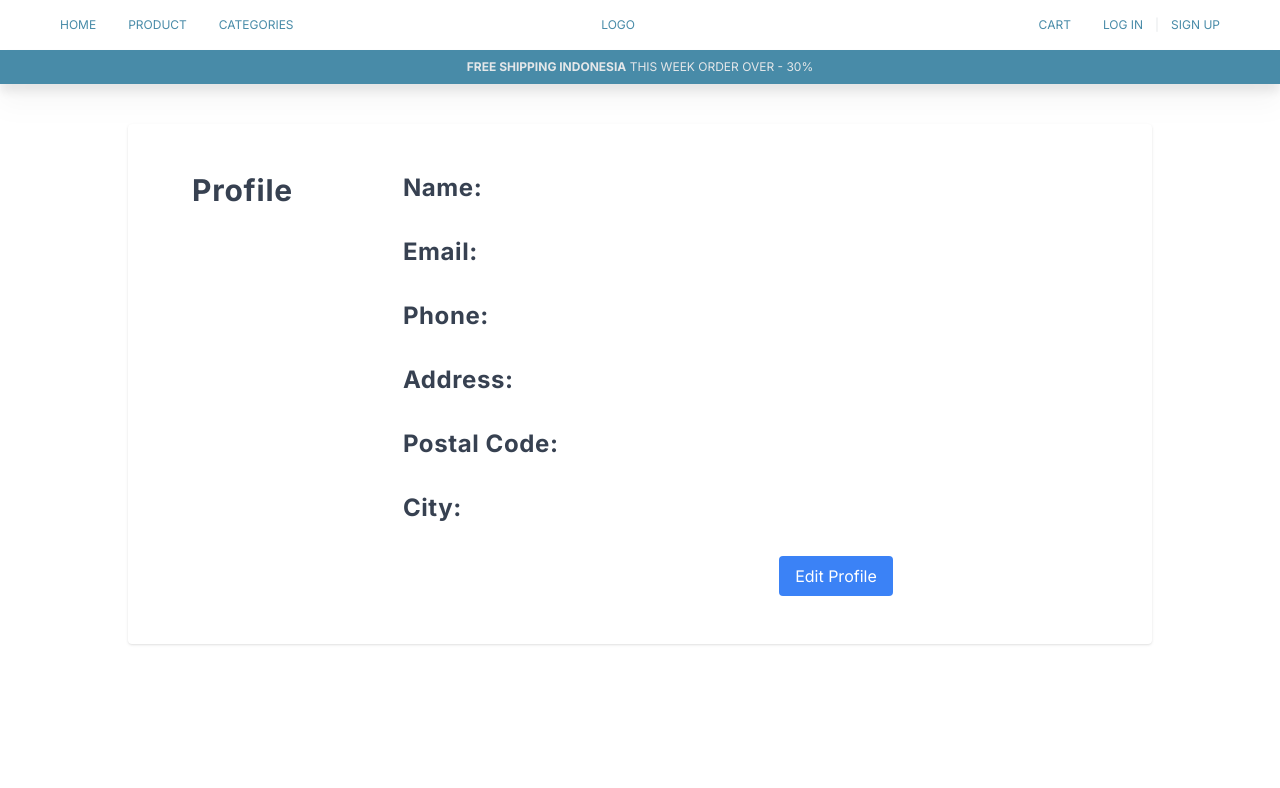
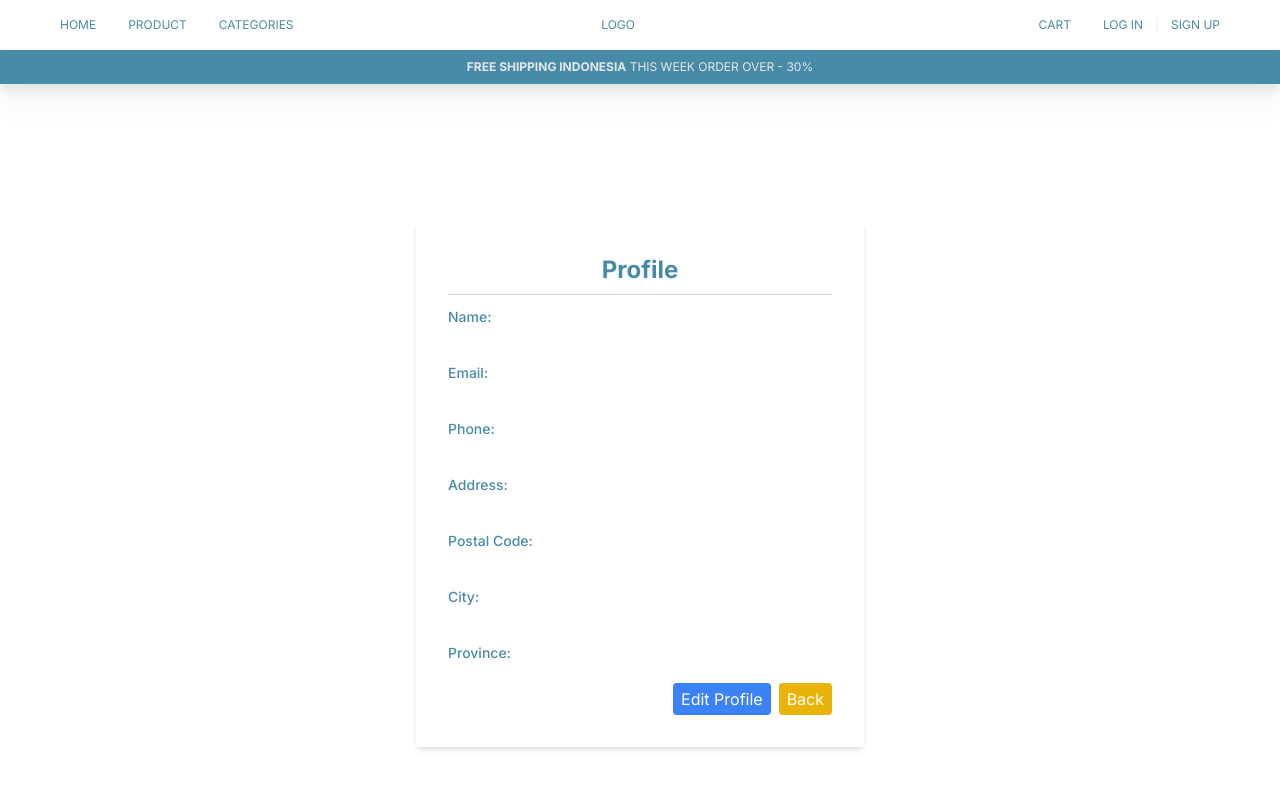
Before and after one commit to awriyou/FP-Rakamin, a Next.js app in the folder frontend/: page /user/profile/1 in a window 1280 px wide. Shown: the top 788 px of the page. Built offline with nearby package versions, Linux system fonts and the light colour scheme; no server answers.

Commit message:
[agus]fix:  (user) profile

```diff
--- a/frontend/app/user/(user)/profile/[userId]/edit/profile/page.jsx
+++ b/frontend/app/user/(user)/profile/[userId]/edit/profile/page.jsx
@@ -17,7 +17,7 @@ export default function Page({ params }) {
   const router = useRouter();
 
   function handleCancel() {
-    router.push(`/profile/${params.userId}`);
+    router.push(`/user/profile/${params.userId}`);
   }
 
   async function handleSave(e) {
@@ -34,7 +34,7 @@ export default function Page({ params }) {
 
     try {
       const response = await axios.put(
-        `http://localhost:8081/api/v1/users/${params.userId}`,
+        `http://localhost:3000/api/v1/users/${params.userId}`,
         {
           name,
           email,
@@ -57,7 +57,7 @@ export default function Page({ params }) {
       setProvince("");
 
       if (response.status === 200) {
-        router.push(`/profile/${params.userId}`);
+        router.push(`/user/profile/${params.userId}`);
       } else {
         alert("Failed to update user.");
       }
--- a/frontend/app/user/(user)/profile/[userId]/page.jsx
+++ b/frontend/app/user/(user)/profile/[userId]/page.jsx
@@ -10,7 +10,10 @@ export default function Page({ params }) {
   const router = useRouter();
 
   function handleClick() {
-    router.push(`/profile/${params.userId}/edit/profile`);
+    router.push(`/user/profile/${params.userId}/edit/profile`);
+  }
+  function handleBack() {
+    router.push(`/`);
   }
 
   function handleEditPassword() {
@@ -25,7 +28,7 @@ export default function Page({ params }) {
     const fetchUser = async () => {
       try {
         const { data } = await axios.get(
-          `http://localhost:8081/api/v1/users/${params.userId}`
+          `http://localhost:3000/api/v1/users/${params.userId}`
         );
         setUser(data);
       } catch (error) {
@@ -45,46 +48,59 @@ export default function Page({ params }) {
   ];
 
   return (
-    <div className="container mx-auto p-4 w-3/4 md:w-1/2 lg:w-4/5 my-10 space-y-4chc bg-white rounded shadow">
-      <form className="flex flex-col md:flex-row items-start md:items-stretch justify-start md:justify-between space-y-4 md:space-y-0">
+    <div className="flex items-center justify-center min-h-screen font-poppins">
+      <form className="bg-white p-8 rounded shadow-md w-full max-w-md mt-10 mb-10 font-poppins ">
         {/* Left Column - Data and Buttons */}
-          <div className="space-y-4 p-4 bg-white w-full md:w-1/3 lg:w-1/4 px-8 py-6 lg:px-12 lg:py-8 sm:px-8 sm:py-6">
-            <h1 className="text-3xl font-bold text-gray-700 tracking-wide ">Profile</h1>
+          <div className="text-center mb-3">
+            <h1 className="text-2xl font-bold text-blue-500" style={{ color: '#488BA8' }}>Profile</h1>
+            <hr className="my-2 border-t border-gray-300" />
           </div>
-        <div className="space-y-4 p-4 bg-white w-full md:w-2/3 lg:w-3/4 px-8 py-6 lg:px-12 lg:py-8 sm:px-8 sm:py-6 mx-auto4">
+        <div className="mb-">
           <div className="space-y-4">
           <div>
-            <h5 className="font-bold text-md  text-gray-700 tracking-wide mb-4 sm:mb-6 lg:mb-8 sm:text-xl lg:text-2xl ">Name:</h5>
-            <p className="text-gray-500 sm:text-lg lg:text-xl">{user.name}</p>
+            <h5 className="block text-sm font-medium text-gray-600" style={{ color: '#488BA8' }}>Name:</h5>
+            <p className="mt-1 p-2 w-full  rounded-md">{user.name}</p>
           </div>
           <div>
-            <h5 className="font-bold text-md  text-gray-700 tracking-wide mb-4 sm:mb-6 lg:mb-8 sm:text-xl lg:text-2xl ">Email:</h5>
-            <p className="text-gray-500 sm:text-lg lg:text-xl">{user.email}</p>
+            <h5 className="block text-sm font-medium text-gray-600" style={{ color: '#488BA8' }}>Email:</h5>
+            <p className="mt-1 p-2 w-full  rounded-md">{user.email}</p>
           </div>
           <div>
-            <h5 className="font-bold text-md  text-gray-700 tracking-wide mb-4 sm:mb-6 lg:mb-8 sm:text-xl lg:text-2xl ">Phone:</h5>
-            <p className="text-gray-500 sm:text-lg lg:text-xl">{user.phone}</p>
+            <h5 className="block text-sm font-medium text-gray-600" style={{ color: '#488BA8' }}>Phone:</h5>
+            <p className="mt-1 p-2 w-full  rounded-md">{user.phone}</p>
           </div>
           <div>
-            <h5 className="font-bold text-md  text-gray-700 tracking-wide mb-4 sm:mb-6 lg:mb-8 sm:text-xl lg:text-2xl ">Address:</h5>
-            <p className="text-gray-500 sm:text-lg lg:text-xl">{user.address}</p>
+            <h5 className="block text-sm font-medium text-gray-600" style={{ color: '#488BA8' }}>Address:</h5>
+            <p className="mt-1 p-2 w-full  rounded-md">{user.address}</p>
           </div>
           <div>
-            <h5 className="font-bold text-md  text-gray-700 tracking-wide mb-4 sm:mb-6 lg:mb-8 sm:text-xl lg:text-2xl ">Postal Code:</h5>
-            <p className="text-gray-500 sm:text-lg lg:text-xl">{user.postalCode}</p>
+            <h5 className="block text-sm font-medium text-gray-600" style={{ color: '#488BA8' }}>Postal Code:</h5>
+            <p className="mt-1 p-2 w-full  rounded-md">{user.postalCode}</p>
           </div>
           <div>
-            <h5 className="font-bold text-md  text-gray-700 tracking-wide mb-4 sm:mb-6 lg:mb-8 sm:text-xl lg:text-2xl ">City:</h5>
-            <p className="text-gray-500 sm:text-lg lg:text-xl">{user.city}</p>
+            <h5 className="block text-sm font-medium text-gray-600" style={{ color: '#488BA8' }}>City:</h5>
+            <p className="mt-1 p-2 w-full  rounded-md">{user.city}</p>
           </div>
+          <div>
+            <h5 className="block text-sm font-medium text-gray-600" style={{ color: '#488BA8' }}>Province:</h5>
+            <p className="mt-1 p-2 w-full  rounded-md">{user.province}</p>
+          </div>
+
           </div>
           <div className="space-x-2 flex justify-end">
             <button
               onClick={handleClick}
               type="button"
-              className="bg-blue-500 text-white px-4 py-2 rounded"
+              className="bg-blue-500 text-white px-2 py-1 rounded"
             >
               Edit Profile
+            </button>
+            <button
+              onClick={handleBack}
+              type="button"
+              className="bg-yellow-500 text-white px-2 py-1 rounded"
+            >
+              Back
             </button>
             {/* <button
               onClick={handleEditPassword}
@@ -97,7 +113,7 @@ export default function Page({ params }) {
         </div>
 
         {/* Right Column - Photo */}
-        <div className="text-center w-full md:w-1/3 lg:w-1/4 p-4">
+        {/* <div className="text-center w-full md:w-1/3 lg:w-1/4 p-4">
           {user.photo && (
             <div
               onClick={handleEditPhoto}
@@ -110,7 +126,7 @@ export default function Page({ params }) {
               />
             </div>
           )}
-        </div>
+        </div> */}
       </form>
     </div>
   );
```
